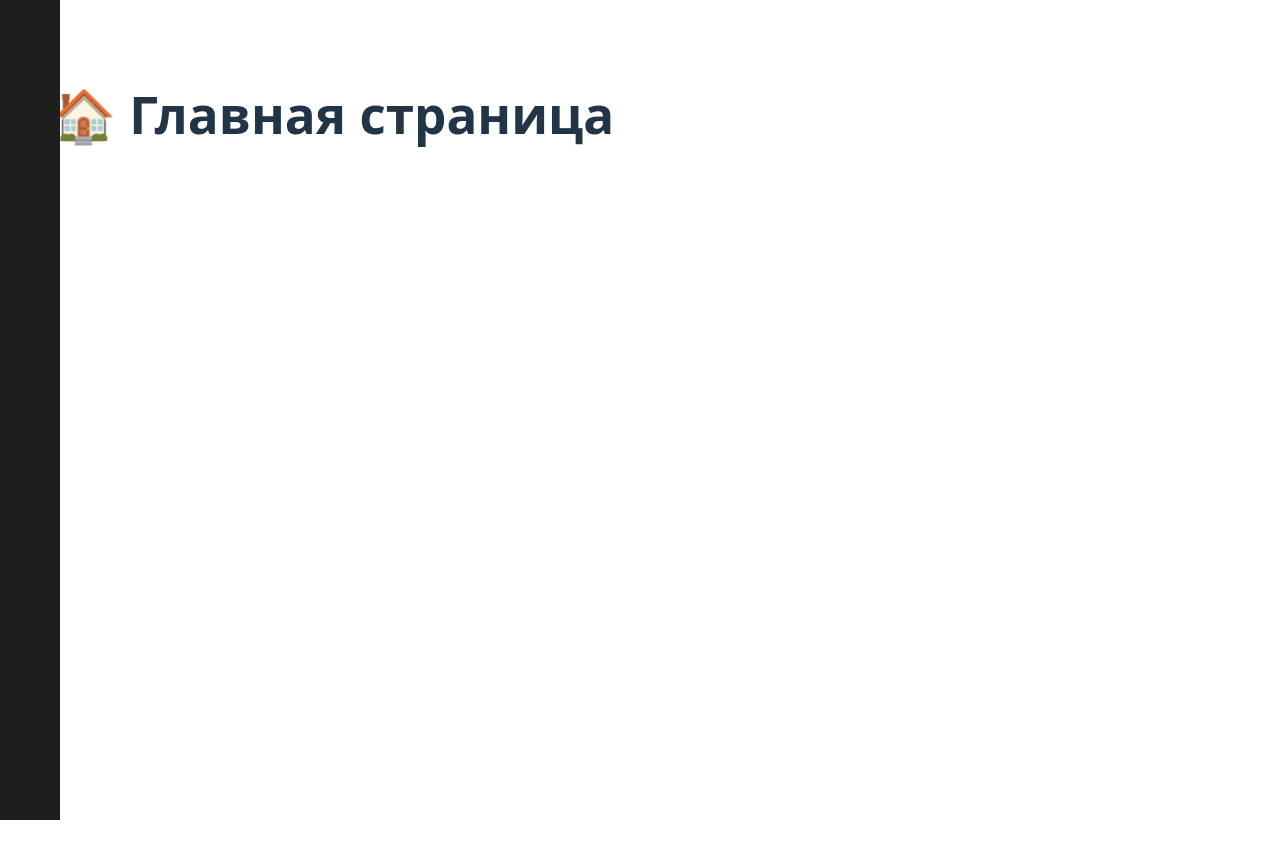
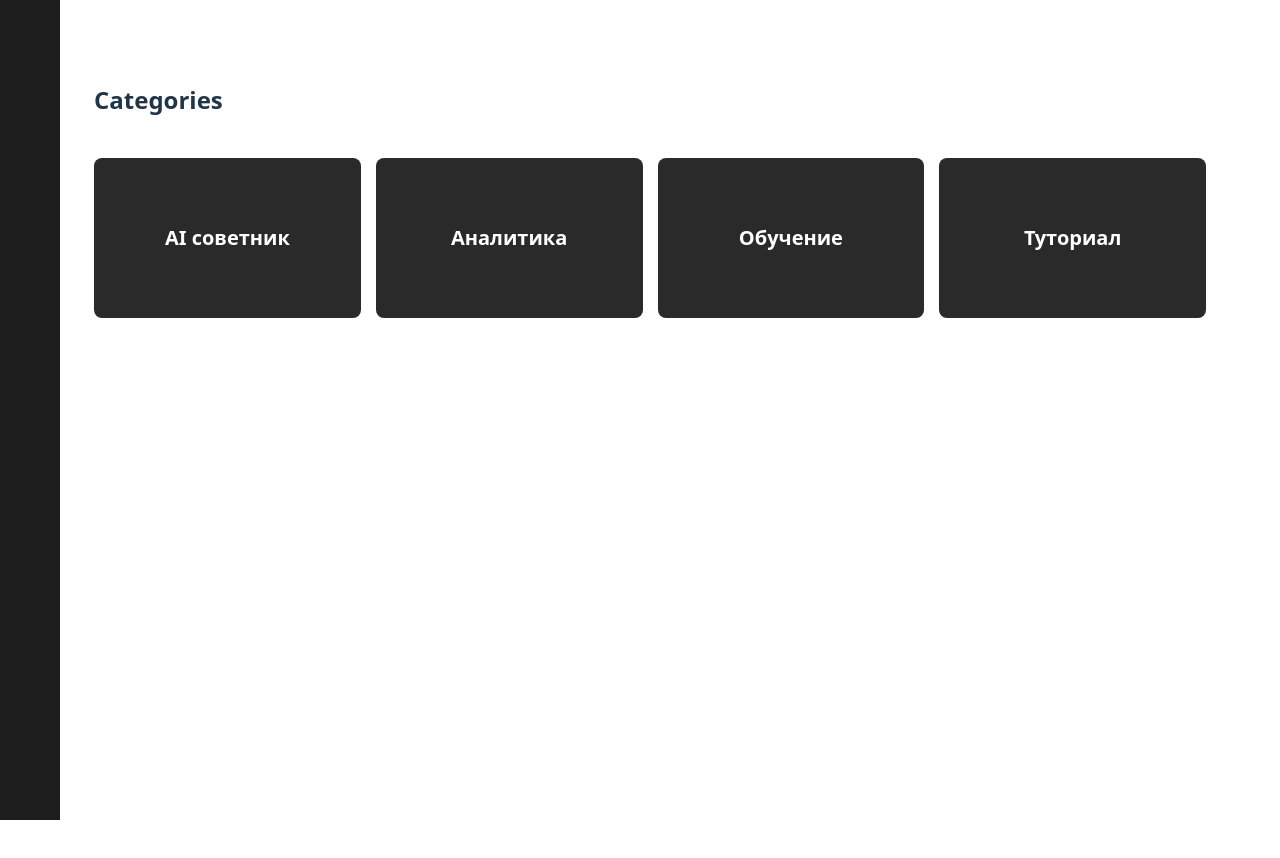
Before and after one commit to daim43012/simvai_terminal, a Svelte app in the folder frontend/: page / in a window 1280 px wide. Shown: the top 858 px of the page. Built offline with nearby package versions, Linux system fonts and the light colour scheme; some icons are missing.

Commit message:
add category tamplate

```diff
--- a/frontend/src/app.css
+++ b/frontend/src/app.css
@@ -24,11 +24,14 @@ a:hover {
 
 body {
   margin: 0;
-  display: block;
-  place-items: center;
+  display: flex;
+  justify-content: center;
+  align-items: center;
+  min-height: 100vh;
   min-width: 320px;
-  min-height: 100vh;
+
 }
+
 
 h1 {
   font-size: 3.2em;
@@ -40,10 +43,12 @@ h1 {
 }
 
 #app {
-  max-width: 1280px;
-  margin: 0 auto;
+  max-width: 1600px;
+  width: 90%;
   padding: 2rem;
-  text-align: left;
+  display: flex;
+  flex-direction: column;
+  align-items: center;
 }
 
 button {
--- /dev/null
+++ b/frontend/src/components/Categories.svelte
@@ -0,0 +1,40 @@
+<script>
+  import Category from "./Category.svelte";
+
+  let categories = [
+    { name: "AI советник" },
+    { name: "Аналитика" },
+    { name: "Обучение" },
+    { name: "Туториал" },
+  ];
+</script>
+
+<h2 style="padding: 10px;">Categories</h2>
+<div class="categories-container">
+  {#each categories as category}
+    <div class="category-wrapper">
+      <Category name={category.name} />
+    </div>
+  {/each}
+</div>
+
+<style>
+  .categories-container {
+    display: flex;
+    flex-wrap: wrap;
+    justify-content: space-between;
+    gap: 15px;
+    padding: 10px;
+    width: 100%; /* Теперь занимает всю ширину родителя */
+  }
+
+  .category-wrapper {
+    display: flex;
+    flex: 1; /* Растягиваем карточки равномерно */
+    justify-content: center;
+  }
+
+  .category-card {
+    width: 100%; /* Карточки занимают всю доступную ширину */
+  }
+</style>
--- /dev/null
+++ b/frontend/src/components/Category.svelte
@@ -0,0 +1,30 @@
+<script>
+    export let name = "";
+</script>
+
+<style>
+    .category-card {
+        padding: 20px;
+        border-radius: 8px;
+        text-align: center;
+        font-size: 20px;
+        font-weight: bold;
+        height: 120px;
+        display: flex;
+        align-items: center;
+        justify-content: center;
+        cursor: pointer;
+        transition: 0.3s;
+        background: #2a2a2a;
+        color: white;
+        width: 100%; /* Растягиваем на всю ширину */
+    }
+
+    .category-card:hover {
+        filter: brightness(90%);
+    }
+</style>
+
+<div class="category-card">
+    {name}
+</div>
--- a/frontend/src/components/Sidebar.svelte
+++ b/frontend/src/components/Sidebar.svelte
@@ -1,7 +1,4 @@
 <script>
-  import { onMount } from "svelte";
-  import { homeOutline, statsChartOutline, walletOutline, settingsOutline } from "ionicons/icons";
-
   export let activePage;
 
   let menuItems = [
--- a/frontend/src/pages/Home.svelte
+++ b/frontend/src/pages/Home.svelte
@@ -1 +1,5 @@
-<h1>🏠 Главная страница</h1>
+<script>
+    import Categories from "../components/Categories.svelte";
+</script>
+
+<Categories />
```
